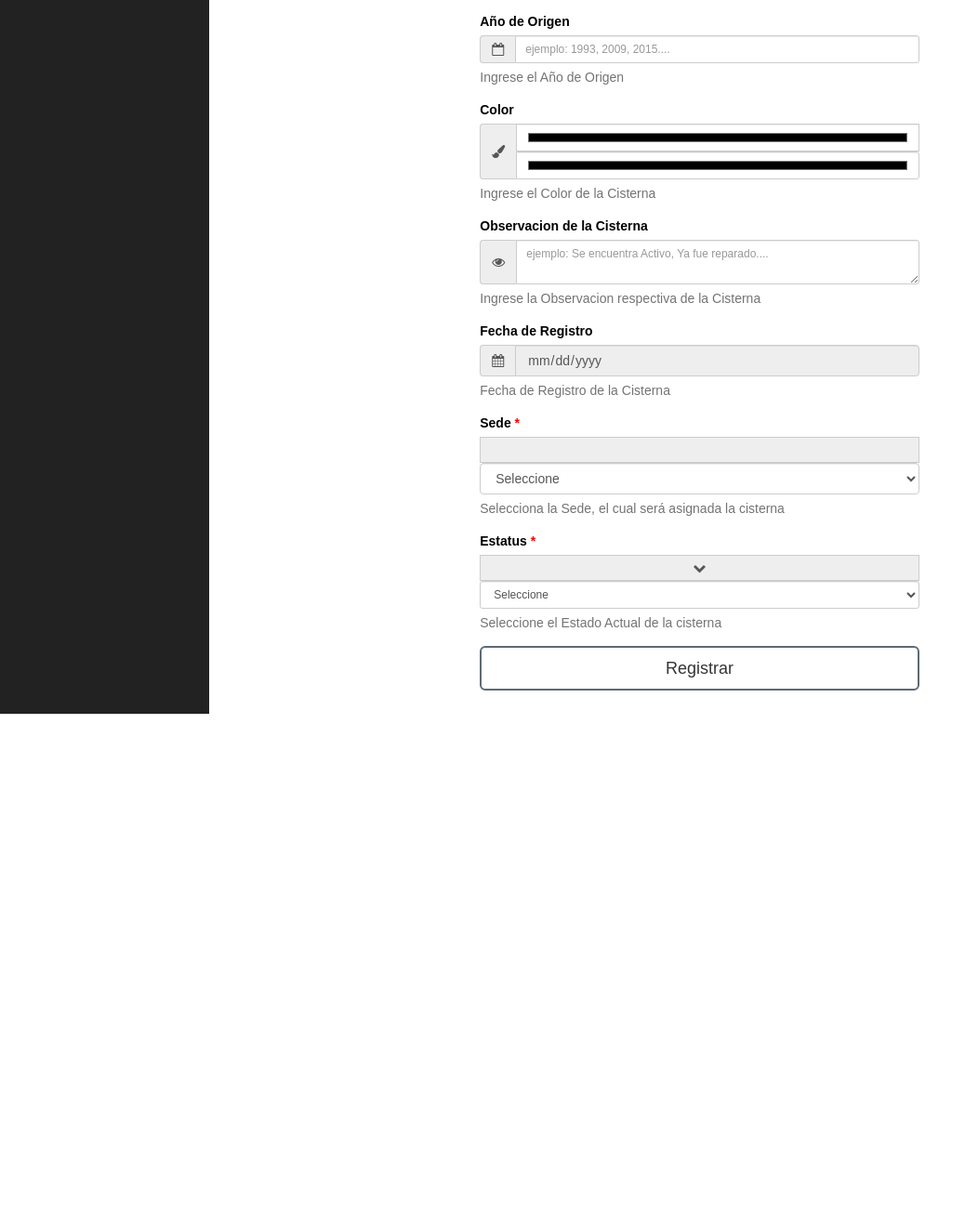
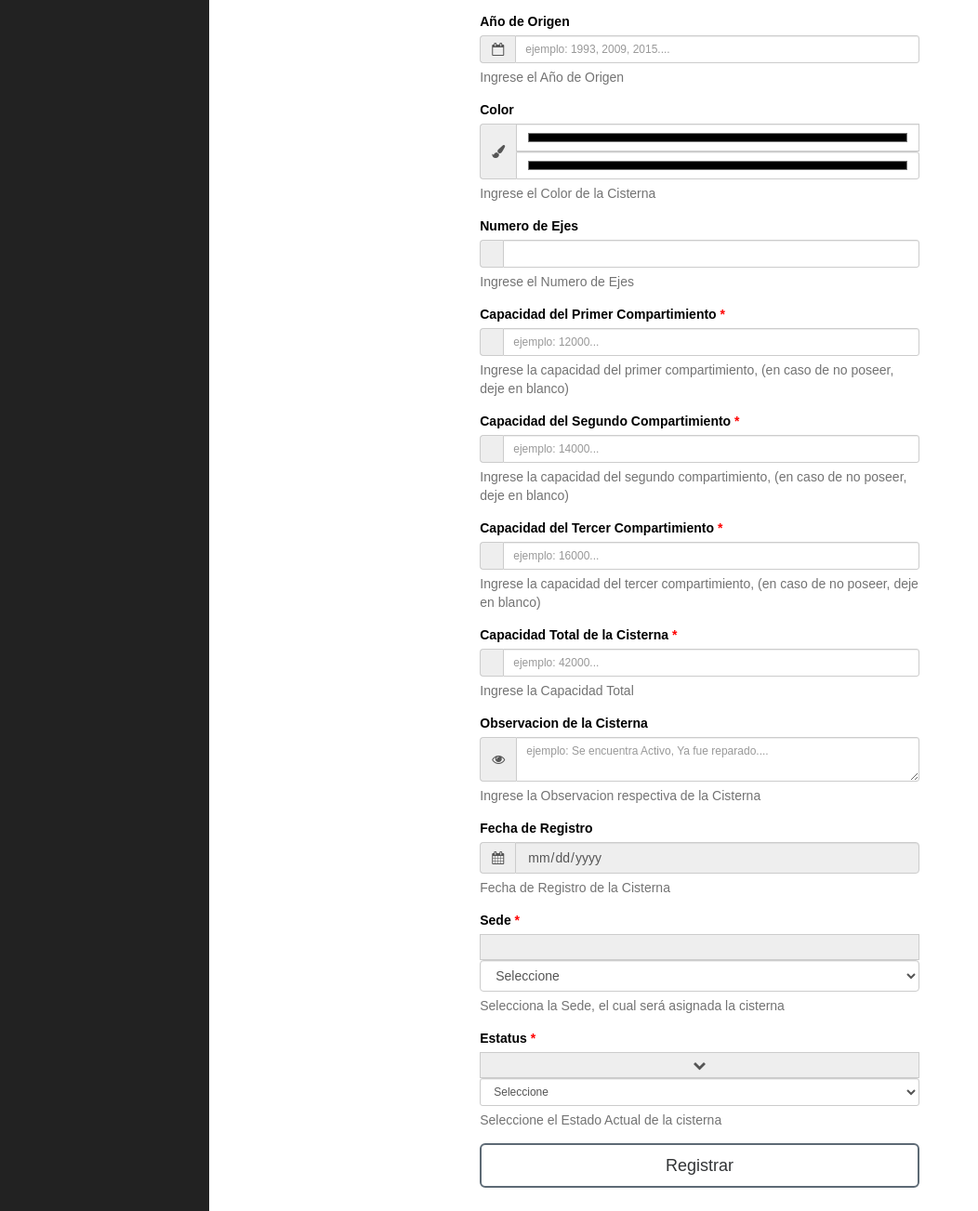
Before and after one commit to hlrd93/PDVSA-ENT, a PHP site: page /registrar_cisternas.php in a window 1280 px wide. Shown: the part 947-2250 px from the top of the page at 93% size, without its empty margins (0-1052 px from the left). Before the commit the page ends 1715 px from the top, so only its background shows below. Run offline with PHP 8.4, Linux system fonts and the light colour scheme; grey boxes labelled with a size stand in for pictures from a placeholder-image service; some libraries are stand-ins or nearby versions.

Commit message:
modulos registrar y listar chuto y cisterna

```diff
--- a/cisterna/registrar_cisternas.php
+++ b/cisterna/registrar_cisternas.php
@@ -156,7 +156,6 @@
                                     Ingrese el A&ntilde;o de Origen
                                 </span>
                             </div>
-
                             <div class="form-group form-group-sm">
                                 <label class="control-label " for="color_cisterna">
                                     Color
@@ -173,7 +172,93 @@
                                     Ingrese el Color de la Cisterna
                                 </span>
                             </div>
-
+                            <div class="form-group form-group-sm">
+                                <label class="control-label " for="nro_ejes_cisterna">
+                                    Numero de Ejes
+                                </label>
+                                <div class="input-group">
+                                    <div class="input-group-addon">
+                                        <i class="fa fa-opencart">
+                                        </i>
+                                    </div>
+                                    <input class="form-control" id="nro_ejes_cisterna" name="nro_ejes_cisterna" type="text"/>
+                                </div>
+                                <span class="help-block" id="hint_nro_ejes_cisterna">
+                                    Ingrese el Numero de Ejes
+                                </span>
+                            </div>
+                            <div class="form-group form-group-sm">
+                                <label class="control-label requiredField" for="capacidad_1erc_cisterna">
+                                    Capacidad del Primer Compartimiento
+                                    <span class="asteriskField">
+                                        *
+                                    </span>
+                                </label>
+                                <div class="input-group">
+                                    <div class="input-group-addon">
+                                        <i class="fa fa-battery-quarter">
+                                        </i>
+                                    </div>
+                                    <input class="form-control" id="capacidad_1erc_cisterna" name="capacidad_1erc_cisterna" placeholder="ejemplo: 12000..." type="text"/>
+                                </div>
+                                <span class="help-block" id="hint_capacidad_1erc_cisterna">
+                                    Ingrese la capacidad del primer compartimiento, (en caso de no poseer, deje en blanco)
+                                </span>
+                            </div>
+                            <div class="form-group form-group-sm">
+                                <label class="control-label requiredField" for="capacidad_2doc_cisterna">
+                                    Capacidad del Segundo Compartimiento
+                                    <span class="asteriskField">
+                                        *
+                                    </span>
+                                </label>
+                                <div class="input-group">
+                                    <div class="input-group-addon">
+                                        <i class="fa fa-battery-half">
+                                        </i>
+                                    </div>
+                                    <input class="form-control" id="capacidad_2doc_cisterna" name="capacidad_2doc_cisterna" placeholder="ejemplo: 14000..." type="text"/>
+                                </div>
+                                <span class="help-block" id="hint_capacidad_2doc_cisterna">
+                                    Ingrese la capacidad del segundo compartimiento, (en caso de no poseer, deje en blanco)
+                                </span>
+                            </div>
+                            <div class="form-group form-group-sm">
+                                <label class="control-label requiredField" for="capacidad_3erc_cisterna">
+                                    Capacidad del Tercer Compartimiento
+                                    <span class="asteriskField">
+                                        *
+                                    </span>
+                                </label>
+                                <div class="input-group">
+                                    <div class="input-group-addon">
+                                        <i class="fa fa-battery-three-quarters">
+                                        </i>
+                                    </div>
+                                    <input class="form-control" id="capacidad_3erc_cisterna" name="capacidad_3erc_cisterna" placeholder="ejemplo: 16000..." type="text"/>
+                                </div>
+                                <span class="help-block" id="hint_capacidad_3erc_cisterna">
+                                    Ingrese la capacidad del tercer compartimiento, (en caso de no poseer, deje en blanco)
+                                </span>
+                            </div>
+                            <div class="form-group form-group-sm">
+                                <label class="control-label requiredField" for="capacidad_totalc_cisterna">
+                                    Capacidad Total de la Cisterna
+                                    <span class="asteriskField">
+                                        *
+                                    </span>
+                                </label>
+                                <div class="input-group">
+                                    <div class="input-group-addon">
+                                        <i class="fa fa-battery-full">
+                                        </i>
+                                    </div>
+                                    <input class="form-control" id="capacidad_totalc_cisterna" name="capacidad_totalc_cisterna" placeholder="ejemplo: 42000..." type="text"/>
+                                </div>
+                                <span class="help-block" id="hint_capacidad_totalc_cisterna">
+                                    Ingrese la Capacidad Total
+                                </span>
+                            </div>
                             <div class="form-group form-group-sm">
                                 <label class="control-label " for="observacion_cisterna_estado">
                                     Observacion de la Cisterna
```
